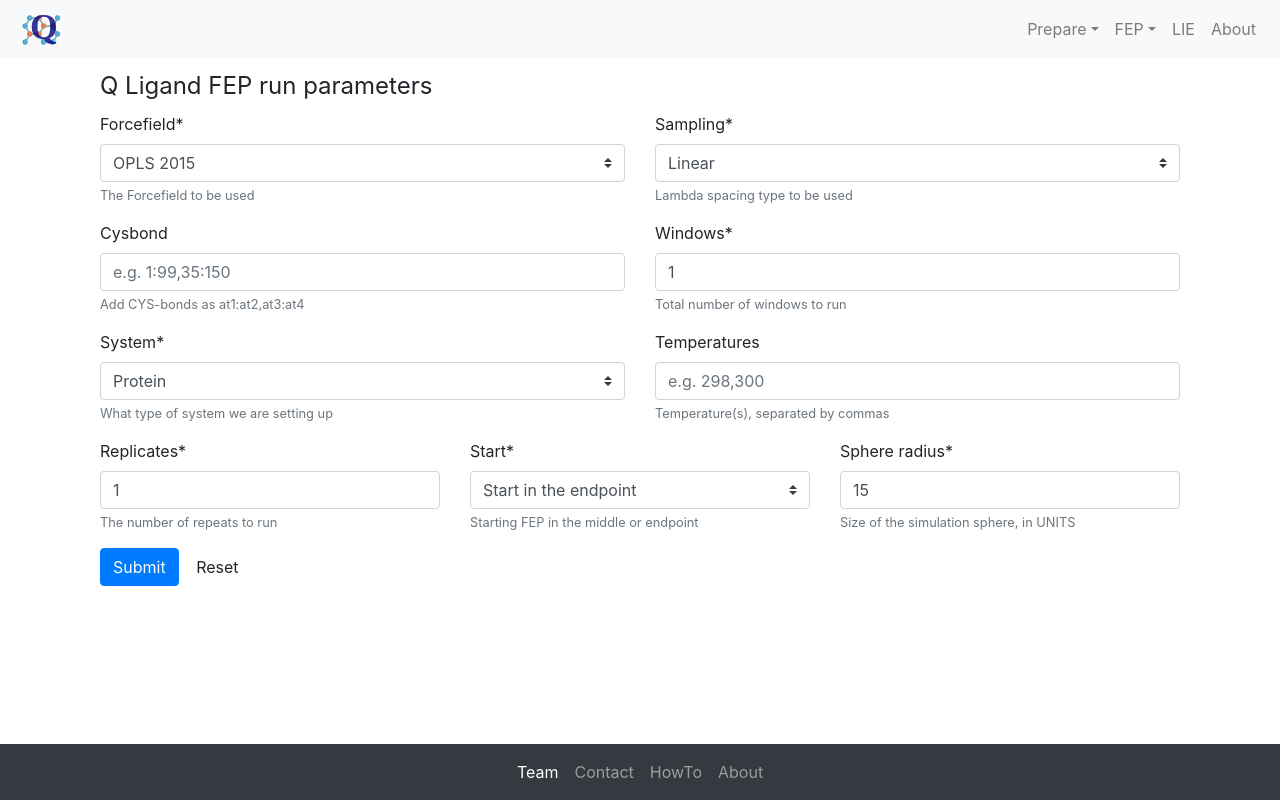
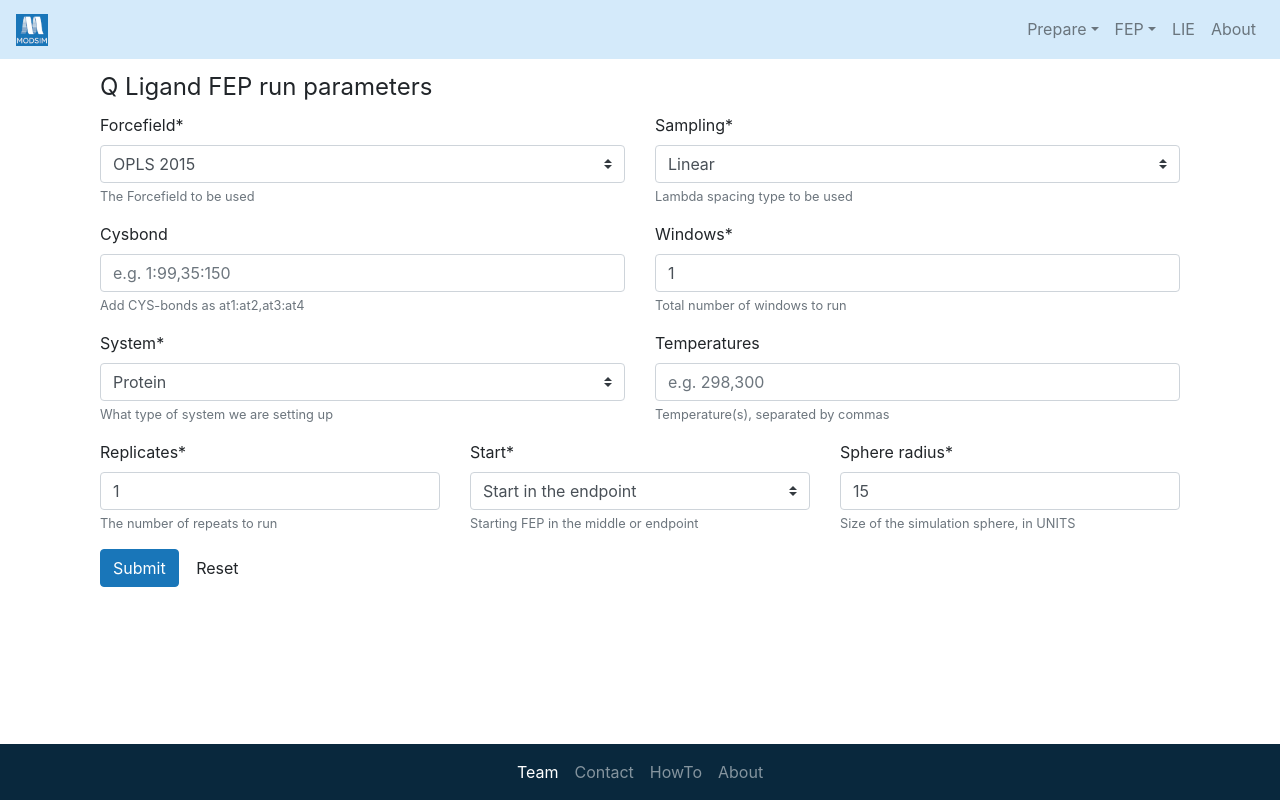
Before and after one commit to GPCR-ModSim/qfepweb, a Django app: page /r/ in a window 1280 px wide. Run offline with Django 3.2, Linux system fonts and the light colour scheme; some libraries are stand-ins or nearby versions.

Commit message:
Added the new favicon v1.0.
Also tunned a bit the colors to match this favicon.

```diff
--- a/common/templates/base.html
+++ b/common/templates/base.html
@@ -9,10 +9,18 @@
   <meta name="description" content="">
   <meta name="author" content="X. Bello">
 
+  <link rel="apple-touch-icon" sizes="180x180" href="{% static 'img/apple-touch-icon_v1.png' %}">
+  <link rel="icon" type="image/png" sizes="32x32" href="{% static 'img/favicon-32x32_v1.png' %}">
+  <link rel="icon" type="image/png" sizes="16x16" href="{% static 'img/favicon-16x16_v1.png' %}">
+  <link rel="manifest" href="{% static 'img/site.webmanifest' %}">
+  <link rel="mask-icon" href="{% static 'img/safari-pinned-tab_v1.svg' %}" color="#1976b9">
+  <meta name="msapplication-TileColor" content="#2d89ef">
+  <meta name="theme-color" content="#ffffff">
+
   {% block css %}
    <!-- Latest compiled and minified Bootstrap 4.1.1 CSS -->
+   <link rel="stylesheet" href="{% static 'css/custom.css' %}">
    <link rel="stylesheet" href="{% static 'css/bootstrap.min.css' %}">
-   <link rel="stylesheet" href="{% static 'css/custom.css' %}">
 
    <!-- Your stuff: Third-party CSS libraries go here -->
   {% endblock %}
--- a/common/templates/footer.html
+++ b/common/templates/footer.html
@@ -1,5 +1,5 @@
-<footer  class="navbar bg-dark fixed-bottom">
- <nav class="navbar fixed-bottom navbar-expand-sm navbar-dark bg-dark">
+<footer class="navbar custom-dark fixed-bottom">
+ <nav class="navbar fixed-bottom navbar-expand-sm navbar-dark custom-dark">
   <div class="collapse navbar-collapse" id="navbarCollapse">
    <ul class="navbar-nav mx-auto">
     <li class="nav-item active">
--- a/common/templates/upper_navbar.html
+++ b/common/templates/upper_navbar.html
@@ -1,13 +1,13 @@
 {% load static i18n %}
 
 <div class="m-b-1" style="margin-bottom: 10px">
- <nav class="navbar navbar-expand-md navbar-light bg-light">
+ <nav class="navbar navbar-expand-md navbar-light custom-light">
   <button class="navbar-toggler" type="button" data-toggle="collapse" data-target="#navbarSupportedContent">
    <span class="navbar-toggler-icon"></span>
   </button>
 
   <a class="navbar-brand" href="/">
-   <img src="{% static 'img/QfepWeb.0.svg' %}" width="50" height="30" alt="">
+   <img src="{% static 'img/bootstrap-icon-50x50_v1.png' %}" width="32" height="32" alt="">
   </a>
 
   <div class="collapse navbar-collapse" id="navbarSupportedContent">
--- /dev/null
+++ b/utils/static/css/custom.css
@@ -0,0 +1,10 @@
+.btn-primary {
+	background-color: #1976b9 !important;
+	border-color: #1976b9 !important;
+}
+.custom-light {
+	background-color: #d4eafa;
+}
+.custom-dark {
+	background-color: #09283d;
+}
```
Also changed, not shown: utils/static/img/browserconfig.xml (added, +9 -0 lines), utils/static/img/QfepWeb.0.svg (deleted), utils/static/img/android-chrome-192x192.png (added), utils/static/img/android-chrome-512x512.png (added), utils/static/img/apple-touch-icon_v1.png (added), utils/static/img/bootstrap-icon-50x50_v1.png (added), utils/static/img/favicon-16x16_v1.png (added), utils/static/img/favicon-32x32_v1.png (added), utils/static/img/favicon.ico (added), utils/static/img/helix-blue-original.jpeg (added), utils/static/img/helix-blue-square-m-only.png (added), utils/static/img/helix-blue-square.png (added), utils/static/img/mstile-150x150.png (added), utils/static/img/safari-pinned-tab_v1.svg (added), 1 more files, 1 other file.
